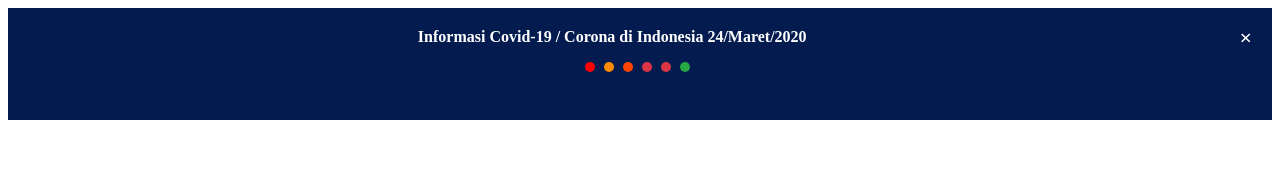
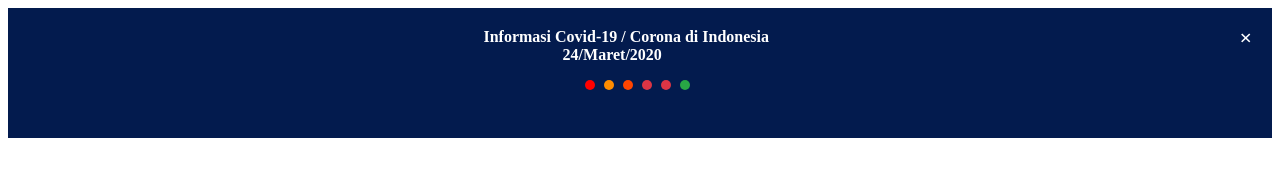
Before and after one commit to warnet-planet/codeqr, a plain HTML site: page covid-19.html in a window 1280 px wide. Drawn offline with Linux system fonts and the light colour scheme; no server answers.

Commit message:
Update covid-19.html

```diff
--- a/covid-19.html
+++ b/covid-19.html
@@ -132,7 +132,9 @@ document.getElementById("corona-sembuh").innerHTML = 'Sembuh : ' + out.recovered
 <div class="corona-alert">
 <center>
 	<span class="corona-closebtn" onclick="this.parentElement.style.display='none';">&times;</span>
-	<strong id="corona-info">Informasi Covid-19 / Corona di Indonesia <script>document.write(infoTanggal);</script> <span class="corona-blink"><i class="corona-blink01 corona-blink02"></i></span></strong>&nbsp;
+	<strong id="corona-info">Informasi Covid-19 / Corona di Indonesia
+		<br>
+		<script>document.write(infoTanggal);</script> <span class="corona-blink"><i class="corona-blink01 corona-blink02"></i></span></strong>&nbsp;
 	<p>
 	<label id="corona-positif" class="corona-label corona-bg-second"></label>
 	<label id="corona-positiftoday" class="corona-label corona-bg-primary1"></label>
```
